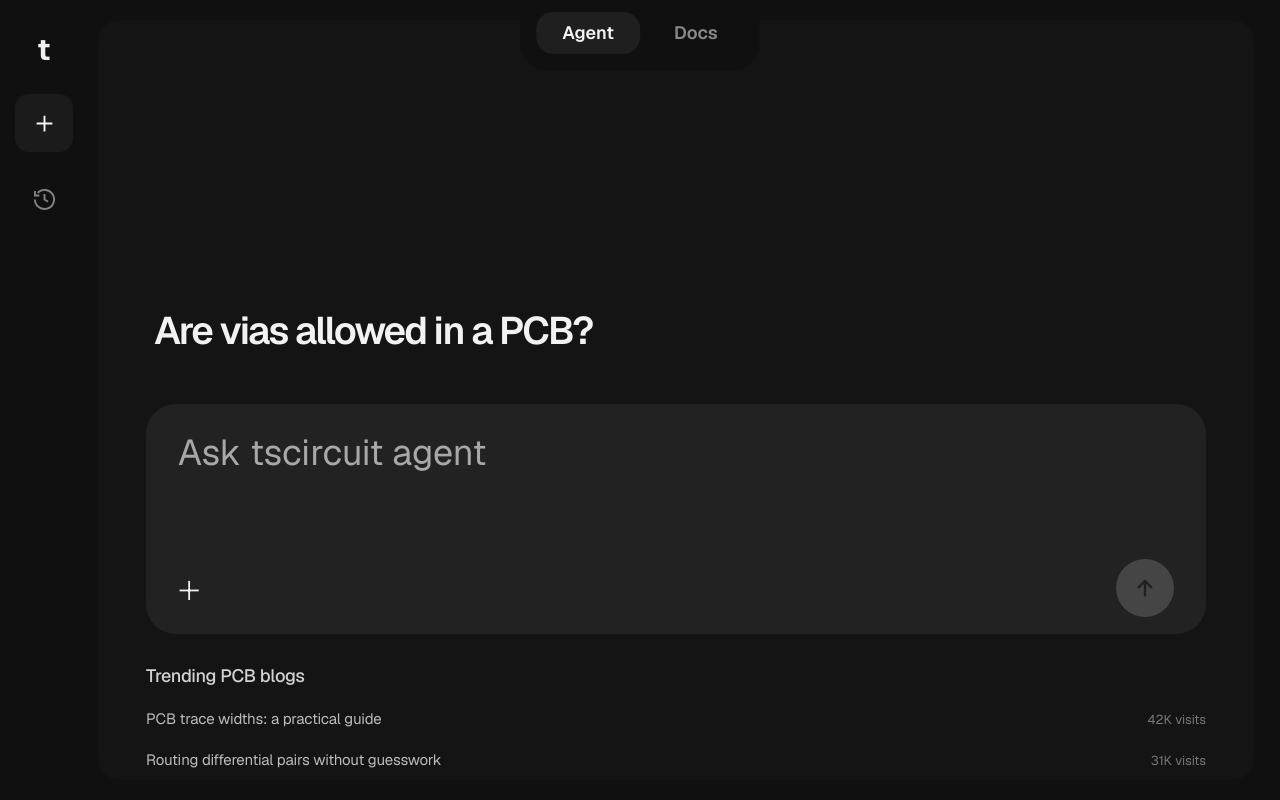
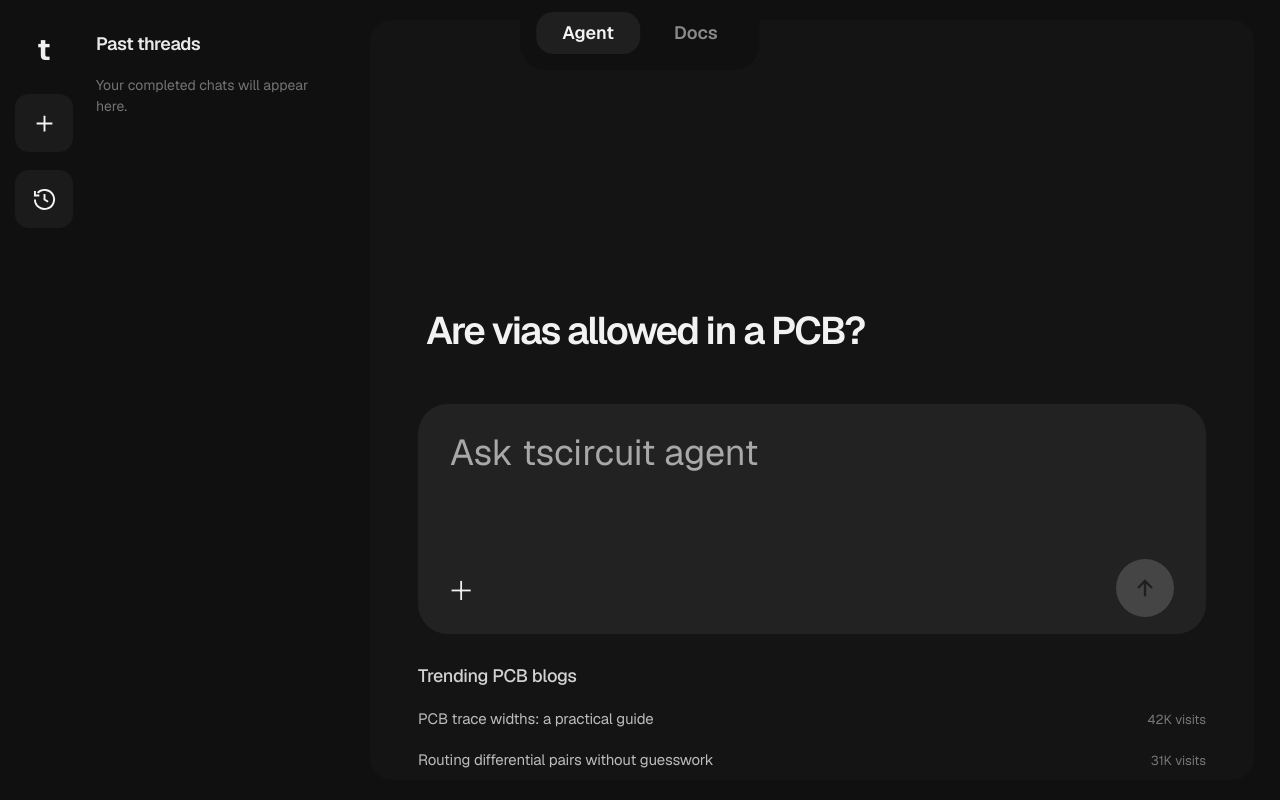
Before and after one commit to tscircuit/eleqon, a Next.js app: page / in a window 1280 px wide. Both pictures are taken after a click on the button 44 px from the left and 199 px from the top of the page. Built offline with nearby package versions, Linux system fonts and the light colour scheme.

Commit message:
Add expandable thread history

```diff
--- /dev/null
+++ b/components/workspace/history-drawer.tsx
@@ -0,0 +1,8 @@
+import { enWorkspace } from "@/lang/en/workspace";
+import type { ChatThread, ChatThreadId } from "@/lib/chat-thread";
+import styles from "./workspace.module.css";
+
+/** Shows the locally saved threads available from the workspace rail. */
+export function HistoryDrawer({ open, threads, activeThreadId, onSelect }: { readonly open: boolean; readonly threads: ReadonlyArray<ChatThread>; readonly activeThreadId: ChatThreadId | null; readonly onSelect: (thread: ChatThread) => void }) {
+  return <section id="workspace-history" className={styles.historyDrawer} aria-label={enWorkspace.history.title} aria-hidden={!open}><h2>{enWorkspace.history.title}</h2>{threads.length === 0 ? <p className={styles.historyEmpty}>{enWorkspace.history.empty}</p> : <div className={styles.historyList}>{threads.slice(0, enWorkspace.history.visibleThreadCount).map((thread) => <button key={thread.id} className={styles.historyThread} data-active={thread.id === activeThreadId} type="button" onClick={() => onSelect(thread)} tabIndex={open ? 0 : -1}><span>{enWorkspace.history.startingMessage}</span><strong>{thread.title}</strong></button>)}</div>}</section>;
+}
--- a/components/workspace/workspace.module.css
+++ b/components/workspace/workspace.module.css
@@ -1,9 +1,20 @@
-.workspace { display:grid; grid-template-columns:88px minmax(0,1fr); min-height:100vh; background:#101010; font-family:var(--font-interface), Arial, sans-serif; }
-.rail { position:sticky; top:0; display:flex; height:100vh; flex-direction:column; align-items:center; gap:18px; padding:22px 10px; background:#101010; }
+.workspace { display:grid; grid-template-columns:88px minmax(0,1fr); min-height:100vh; background:#101010; font-family:var(--font-interface), Arial, sans-serif; transition:grid-template-columns 280ms cubic-bezier(.2,.75,.2,1); }
+.workspace[data-history-open="true"] { grid-template-columns:360px minmax(0,1fr); }
+.rail { position:sticky; top:0; display:grid; height:100vh; grid-template-columns:88px minmax(0,1fr); overflow:hidden; background:#101010; }
+.railControls { display:flex; min-width:0; flex-direction:column; align-items:center; gap:18px; padding:22px 10px; }
 .brand { display:grid; width:54px; height:54px; place-items:center; border-radius:50%; color:#f0f0f0; font-size:30px; font-weight:700; letter-spacing:-.08em; padding-right:3px; }
 .railButton { display:grid; width:58px; height:58px; place-items:center; border:0; border-radius:14px; background:transparent; color:#838383; cursor:pointer; }
 .railButton:hover, .railButton[data-active="true"] { color:#f5f5f5; background:#1b1b1b; }
 .railButton svg { width:27px; height:27px; }
+.historyDrawer { min-width:0; overflow:hidden; visibility:hidden; opacity:0; padding:28px 18px 28px 8px; pointer-events:none; transform:translateX(-14px); transition:visibility 0s linear 280ms, opacity 180ms ease, transform 280ms cubic-bezier(.2,.75,.2,1); }
+.workspace[data-history-open="true"] .historyDrawer { visibility:visible; opacity:1; pointer-events:auto; transform:translateX(0); transition:opacity 180ms ease, transform 280ms cubic-bezier(.2,.75,.2,1); }
+.historyDrawer h2 { margin:2px 0 18px; color:#e9e9e9; font-size:18px; font-weight:600; letter-spacing:-.025em; }
+.historyEmpty { margin:0; color:#747474; font-size:14px; line-height:1.5; }
+.historyList { display:grid; gap:6px; }
+.historyThread { display:grid; width:100%; gap:6px; border:0; border-radius:12px; background:transparent; padding:12px; color:#dedede; cursor:pointer; font:inherit; text-align:left; transition:background 160ms ease, color 160ms ease; }
+.historyThread:hover, .historyThread[data-active="true"] { background:#1d1d1d; color:#f4f4f4; }
+.historyThread span { color:#747474; font-size:11px; font-weight:600; letter-spacing:.08em; text-transform:uppercase; }
+.historyThread strong { overflow:hidden; font-size:14px; font-weight:500; line-height:1.45; text-overflow:ellipsis; white-space:nowrap; }
 .notch { position:fixed; z-index:10; top:0; left:50%; display:flex; gap:8px; transform:translateX(-50%); border-radius:0 0 26px 26px; background:#101010; padding:12px 16px 16px; }
 .notchButton { border:0; border-radius:17px; background:transparent; padding:12px 26px; color:#8a8a8a; cursor:pointer; font-size:18px; font-weight:600; line-height:1; }
 .notchButton[data-active="true"] { background:#1f1f1f; color:#f4f4f4; }
@@ -125,4 +136,4 @@
 @keyframes welcome-prompt { 0% { filter:blur(10px); opacity:0; transform:translateY(8px); } 16%, 100% { filter:blur(0); opacity:1; transform:translateY(0); } }
 @media (prefers-reduced-motion:reduce) { .welcomeHeadlineText, .blogArticle, .blogsIndex { animation:none; } }
 @media (max-width:700px) { .docsCanvas { grid-template-columns:minmax(144px, .75fr) minmax(0, 1fr); } .docsSidebar { padding:20px 8px; } .docsNavButton { padding:9px 8px; font-size:13px; } .blogArticle, .blogsIndex { padding:32px 24px 96px; } .blogSummary { font-size:19px; } .blogBody p { font-size:17px; } }
-@media (max-width:700px) { .workspace { grid-template-columns:1fr; } .rail { position:fixed; z-index:2; right:12px; bottom:12px; top:auto; height:auto; flex-direction:row; border:0; border-radius:16px; padding:7px; background:#181818; } .rail .brand { display:none; } .railButton { width:45px; min-height:42px; } .main { padding:10px; } .frame { min-height:calc(100vh - 20px); border-radius:16px; } .homeContent { padding:128px 0 96px; } .composerWrap { width:calc(100% - 32px); } .featuredStory { grid-template-columns:1fr; } .featuredVisual { min-height:220px; } .featuredCopy { padding:28px; } .researchGrid, .boardGrid { grid-auto-columns:86%; } .footerContent { grid-template-columns:repeat(2, minmax(0, 1fr)); } .footerBrand { grid-column:1 / -1; } .project { grid-template-columns:1fr; padding:12px; } .chatPanel { display:none; } .tabs { overflow:auto; justify-content:flex-start; padding:14px; } .content { padding:0 18px 90px; } }
+@media (max-width:700px) { .workspace, .workspace[data-history-open="true"] { grid-template-columns:1fr; } .rail { position:fixed; z-index:2; right:12px; bottom:12px; top:auto; height:auto; grid-template-columns:auto; overflow:visible; border:0; border-radius:16px; background:#181818; } .railControls { flex-direction:row; padding:7px; } .rail .brand { display:none; } .railButton { width:45px; min-height:42px; } .historyDrawer { position:absolute; right:0; bottom:calc(100% + 10px); width:min(320px, calc(100vw - 24px)); max-height:52vh; overflow-y:auto; border:1px solid #292929; border-radius:16px; background:#181818; box-shadow:0 16px 40px rgba(0,0,0,.35); } .main { padding:10px; } .frame { min-height:calc(100vh - 20px); border-radius:16px; } .homeContent { padding:128px 0 96px; } .composerWrap { width:calc(100% - 32px); } .featuredStory { grid-template-columns:1fr; } .featuredVisual { min-height:220px; } .featuredCopy { padding:28px; } .researchGrid, .boardGrid { grid-auto-columns:86%; } .footerContent { grid-template-columns:repeat(2, minmax(0, 1fr)); } .footerBrand { grid-column:1 / -1; } .project { grid-template-columns:1fr; padding:12px; } .chatPanel { display:none; } .tabs { overflow:auto; justify-content:flex-start; padding:14px; } .content { padding:0 18px 90px; } }
--- a/components/workspace/workspace.tsx
+++ b/components/workspace/workspace.tsx
@@ -7,6 +7,7 @@ import type { BlogId, BlogPost } from "@/lib/blog";
 import { createChatThread, parseChatThreadTitle, type ChatThread } from "@/lib/chat-thread";
 import { ChatThreadStore } from "@/lib/chat-thread-store";
 import { parseWorkspaceUrlState, serializeWorkspaceUrlState, type DocsUrlState, type HomeTab, type WorkspaceTab, type WorkspaceUrlState } from "@/lib/workspace-url-state";
+import { HistoryDrawer } from "./history-drawer";
 import { ArrowIcon, BoardIcon, CodeIcon, CubeIcon, HistoryIcon, PlusIcon, SchematicIcon } from "./icons";
 import { Brand } from "./brand";
 import styles from "./workspace.module.css";
@@ -25,15 +26,16 @@ const tabs: ReadonlyArray<{ readonly id: WorkspaceTab; readonly label: string; r
 export function Workspace() {
   const [threads, setThreads] = useState<ReadonlyArray<ChatThread>>(() => typeof window === "undefined" ? [] : new ChatThreadStore(window.localStorage).read());
   const [workspaceState, setWorkspaceState] = useState<WorkspaceUrlState>(() => typeof window === "undefined" ? { kind: "home", homeTab: "agent" } : parseWorkspaceUrlState(window.location.search));
+  const [historyOpen, setHistoryOpen] = useState(false);
   const [, startTransition] = useTransition();
 
   useEffect(() => { const restoreWorkspaceState = () => setWorkspaceState(parseWorkspaceUrlState(window.location.search)); window.addEventListener("popstate", restoreWorkspaceState); return () => window.removeEventListener("popstate", restoreWorkspaceState); }, []);
 
   const navigate = (state: WorkspaceUrlState) => { window.history.pushState(null, "", `${window.location.pathname}${serializeWorkspaceUrlState(state)}`); setWorkspaceState(state); };
-  const startThread = () => navigate({ kind: "home", homeTab: "agent" });
+  const startThread = () => { setHistoryOpen(false); navigate({ kind: "home", homeTab: "agent" }); };
   const openBlog = (blogId: BlogId) => navigate({ kind: "home", homeTab: "docs", docs: { kind: "article", blogId } });
   const openBlogs = () => navigate({ kind: "home", homeTab: "docs", docs: { kind: "blogs" } });
-  const selectThread = (thread: ChatThread) => navigate({ kind: "project", threadId: thread.id, activeTab: "code" });
+  const selectThread = (thread: ChatThread) => { setHistoryOpen(false); navigate({ kind: "project", threadId: thread.id, activeTab: "code" }); };
   const submit = (prompt: string) => {
     startTransition(() => {
       const title = parseChatThreadTitle(prompt);
@@ -47,13 +49,16 @@ export function Workspace() {
   const selectedThread = workspaceState.kind === "project" ? threads.find((thread) => thread.id === workspaceState.threadId) : undefined;
 
   return (
-    <div className={styles.workspace} data-view={workspaceState.kind}>
+    <div className={styles.workspace} data-view={workspaceState.kind} data-history-open={historyOpen}>
       {workspaceState.kind === "home" ? <HomeNotch activeTab={workspaceState.homeTab} onSelect={(homeTab) => navigate(homeTab === "agent" ? { kind: "home", homeTab } : { kind: "home", homeTab, docs: { kind: "article", blogId: "tscircuit-framework" } })} /> : null}
-      <nav className={styles.rail} aria-label={enWorkspace.aria.workspaceNavigation}>
-        <Brand className={styles.brand} />
-        <RailButton label={enWorkspace.aria.newChat} icon={<PlusIcon />} onClick={startThread} active={workspaceState.kind === "home"} />
-        <RailButton label={enWorkspace.aria.history} icon={<HistoryIcon />} onClick={() => { const latest = threads[0]; if (latest) selectThread(latest); }} active={workspaceState.kind === "project"} />
-      </nav>
+      <aside className={styles.rail}>
+        <nav className={styles.railControls} aria-label={enWorkspace.aria.workspaceNavigation}>
+          <Brand className={styles.brand} />
+          <RailButton label={enWorkspace.aria.newChat} icon={<PlusIcon />} onClick={startThread} active={workspaceState.kind === "home"} />
+          <HistoryButton open={historyOpen} onClick={() => setHistoryOpen((current) => !current)} />
+        </nav>
+        <HistoryDrawer open={historyOpen} threads={threads} activeThreadId={workspaceState.kind === "project" ? workspaceState.threadId : null} onSelect={selectThread} />
+      </aside>
       <main className={styles.main}>
         {workspaceState.kind === "home" ? workspaceState.homeTab === "agent" ? <Welcome onSubmit={submit} onOpenBlog={openBlog} /> : <DocsPage onSubmit={submit} docs={workspaceState.docs} onOpenBlog={openBlog} onOpenBlogs={openBlogs} /> : (
           <ProjectView activeTab={workspaceState.activeTab} thread={selectedThread} onSubmit={submit} onTab={(activeTab) => navigate({ ...workspaceState, activeTab })} />
@@ -71,6 +76,11 @@ function HomeNotch({ activeTab, onSelect }: { readonly activeTab: HomeTab; reado
 /** Renders a rail navigation control. */
 function RailButton({ label, icon, onClick, active }: { readonly label: string; readonly icon: React.ReactNode; readonly onClick: () => void; readonly active: boolean }) {
   return <button className={styles.railButton} data-active={active} type="button" onClick={onClick} aria-label={label}>{icon}</button>;
+}
+
+/** Toggles the drawer of locally stored chat threads. */
+function HistoryButton({ open, onClick }: { readonly open: boolean; readonly onClick: () => void }) {
+  return <button className={styles.railButton} data-active={open} type="button" onClick={onClick} aria-controls="workspace-history" aria-expanded={open} aria-label={enWorkspace.aria.history}><HistoryIcon /></button>;
 }
 
 /** Renders the first-chat prompt. */
--- a/lang/en/workspace.ts
+++ b/lang/en/workspace.ts
@@ -32,6 +32,12 @@ export const enWorkspace = {
   ],
   composer: {
     placeholder: "Ask tscircuit agent",
+  },
+  history: {
+    title: "Past threads",
+    startingMessage: "Starting message",
+    empty: "Your completed chats will appear here.",
+    visibleThreadCount: 8,
   },
   symbols: {
     add: "+",
```
Also changed, not shown: 2 other files (tests, documents, lock files or other folders).
